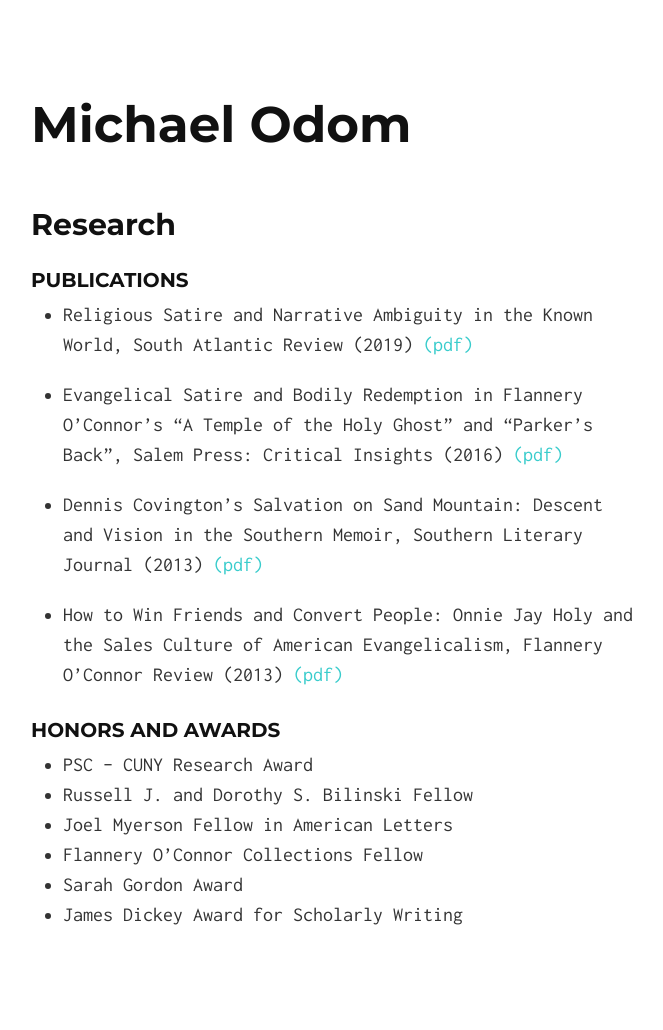
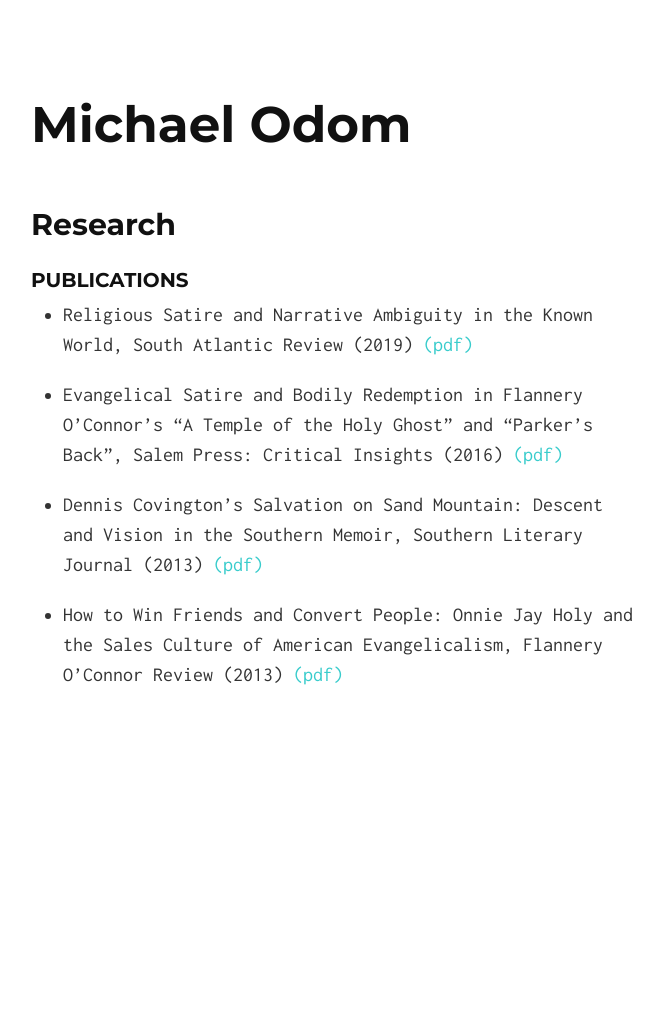
Before and after one commit to michaelodom/michaelodom.github.io, a Jekyll site: the page built from research/index.md, in a window 1280 px wide. Shown: the whole page, without its empty margins (307-970 px from the left). Built offline with Jekyll 4.4.1, drawn with Linux system fonts in a browser that asks for light colours; nearby versions of some CDN libraries; after the commit the page ends 900 px from its top, so only the background shows below that.

Commit message:
Update index.md

```diff
--- a/research/index.md
+++ b/research/index.md
@@ -15,13 +15,3 @@ layout: default
 * Dennis Covington’s Salvation on Sand Mountain: Descent and Vision in the Southern Memoir, Southern Literary Journal (2013) [(pdf)](https://www.bmcc.cuny.edu/wp-content/uploads/ported/faculty/upload/covington.pdf)
 
 * How to Win Friends and Convert People: Onnie Jay Holy and the Sales Culture of American Evangelicalism, Flannery O’Connor Review (2013) [(pdf)](https://faculty.bmcc.cuny.edu/faculty/upload/FLOCR%20-%20Odom.pdf)
-
-
-### Honors and awards
-
-* PSC – CUNY Research Award
-* Russell J. and Dorothy S. Bilinski Fellow
-* Joel Myerson Fellow in American Letters
-* Flannery O’Connor Collections Fellow
-* Sarah Gordon Award
-* James Dickey Award for Scholarly Writing
```
